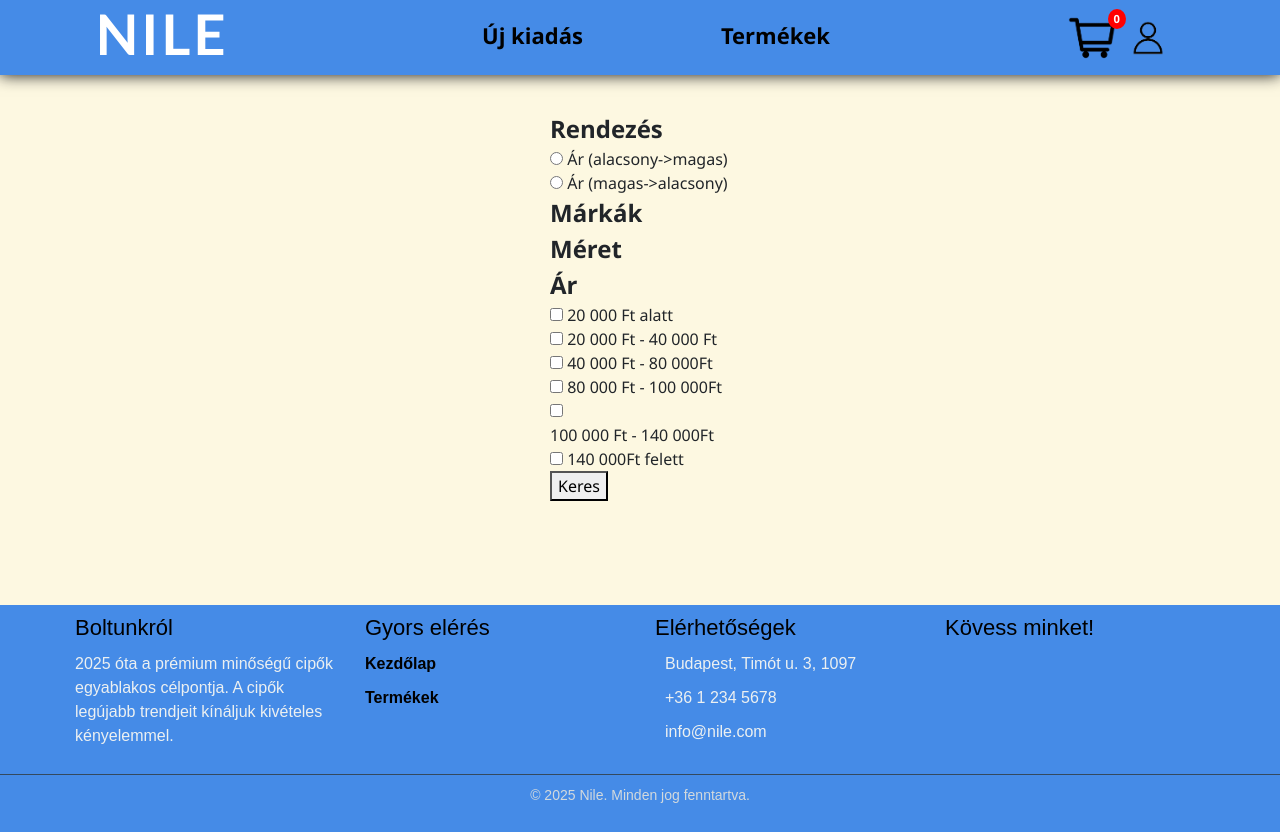
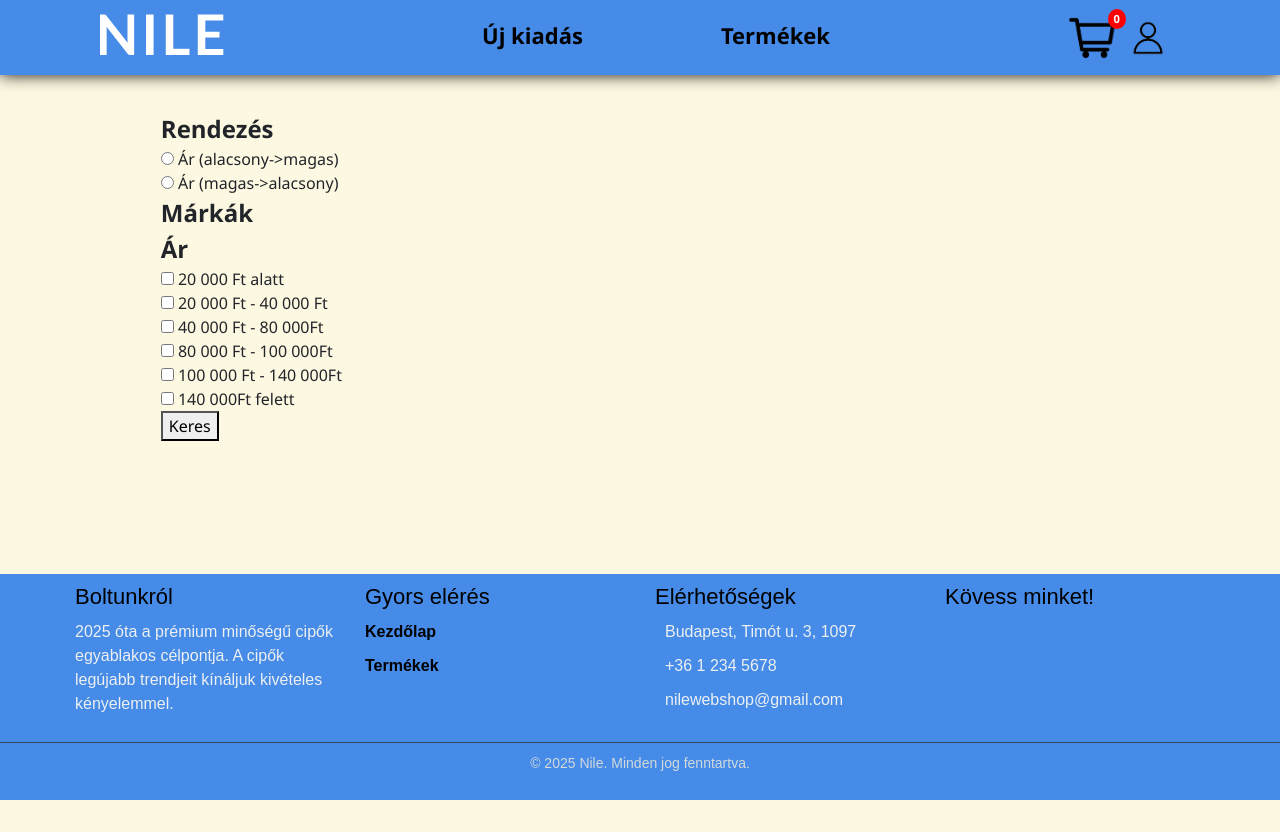
Before and after one commit to dominikgolarics/Webshop, a PHP site: page /termekek in a window 1280 px wide. After the commit the page ends 800 px from the top, so only its background shows below. Run offline with PHP 8.4, Linux system fonts and the light colour scheme; data that the repository does not hold is empty.

Commit message:
style alakitas

```diff
--- a/index.php
+++ b/index.php
@@ -64,7 +64,7 @@ if ($_SERVER["REQUEST_METHOD"] == "POST") {
 
 				foreach($result as $cipo){
 					echo '<li data-termek-id="'.$cipo['id'].'">';
-						echo '<img src="'.$cipo['elso_kep'].'">';
+						echo '<img src="/'.$cipo['elso_kep'].'">';
 						echo '<div class="item-info">';
 							echo '<p>'.$cipo['nev'].'</p>';
 							echo '<small>Ár: '.$cipo['ar'].' Ft</small>';
@@ -126,6 +126,7 @@ if ($_SERVER["REQUEST_METHOD"] == "POST") {
 			</header>
 		</div>
 	<?php endif; ?>
+	<div id="main-wrapper">
 		<?php
 		if ($_GET['page'] == 'fooldal') {
 			require 'home.php';
@@ -148,6 +149,7 @@ if ($_SERVER["REQUEST_METHOD"] == "POST") {
 		}
 
 		?>
+	</div>
 	<?php if (!$kulonOldal): ?>
 		<footer class="site-footer">
 			<div class="footer-container">
@@ -172,7 +174,7 @@ if ($_SERVER["REQUEST_METHOD"] == "POST") {
 					<ul class="contact-info">
 						<li><i class="fas fa-map-marker-alt"></i> Budapest, Timót u. 3, 1097</li>
 						<li><i class="fas fa-phone"></i> +36 1 234 5678</li>
-						<li><i class="fas fa-envelope"></i> info@nile.com</li>
+						<li><i class="fas fa-envelope"></i> nilewebshop@gmail.com</li>
 					</ul>
 				</div>
 
--- a/kosar_torol.php
+++ b/kosar_torol.php
@@ -1,7 +1,6 @@
 <?php
 session_start();
 require "database/db_connect.php";
-
 $termek_id = $_POST['termek_id'] ?? null;
 $user_id = $_SESSION['user_id'] ?? null;
 
--- a/register.php
+++ b/register.php
@@ -145,7 +145,7 @@
 								class="form-control"
 								id="psw"
 								type="password"
-								placeholder="Legalább 6 karakter"
+								placeholder="Legalább 8 karakter"
 								name="psw"
 								required
 							/>
--- a/script.js
+++ b/script.js
@@ -115,28 +115,41 @@ $(document).ready(function () {
 
     });
 
-    $('#cart-icon-wrapper').on('click', function() {
-		$('#cart-dropdown').fadeToggle();
-	});
-
-	$(document).on('click', function(e) {
-		if (!$(e.target).closest('#cart-icon-wrapper, #cart-dropdown').length) {
-			$('#cart-dropdown').fadeOut();
+    let cartDropdownVisible = false;
+    $('#cart-icon-wrapper').on('click', function (e) {
+        e.stopPropagation();
+        if (!cartDropdownVisible) {
+            $('#cart-dropdown').fadeIn(200);
+            cartDropdownVisible = true;
+        } else {
+            $('#cart-dropdown').fadeOut(200);
+            cartDropdownVisible = false;
         }
     });
 
-    $(document).on('click', '.remove-item', function () {
+    $('#cart-dropdown').on('click', function (e) {
+        e.stopPropagation();
+    });
+
+    $(document).on('click', function () {
+        if (cartDropdownVisible) {
+            $('#cart-dropdown').fadeOut(200);
+            cartDropdownVisible = false;
+        }
+    });
+
+    $('.remove-item').on('click', function () {
         const item = $(this).closest('li');
         const termekId = item.data('termek-id'); // <li data-termek-id="...">
-
         $.ajax({
-            url: 'kosar_torol.php',
+            url: '/kosar_torol.php',
             type: 'POST',
             data: {
                 termek_id: termekId
             },
             success: function (res) {
                 const json = JSON.parse(res);
+                console.log(res);
                 if (json.status === "ok") {
                     item.fadeOut(200, function () {
                         $(this).remove();
@@ -195,65 +208,6 @@ $(document).ready(function () {
             }
         });
     });
-
-
-    document.getElementById("mentes").addEventListener("click", function(){
-        const nev = document.getElementById('nev').value;
-        const irszam = document.getElementById('irszam').value;
-        const cim = document.getElementById('cim').value;
-        const varos = document.getElementById('varos').value;
-        const email = document.getElementById('email').value;
-        const telszam = document.getElementById('telefon').value;
-
-        $.ajax({
-            type: "POST",
-            url: "/mentes.php",
-            data:{
-                nev:nev,
-                iranyitoszam:irszam,
-                cim:cim,
-                varos:varos,
-                email:email,
-                telefonszam:telszam
-            },
-            success: function(valasz){
-                $("body").append(`
-                    <div id="popup-mentes" style="
-                        position: fixed;
-                        top: 70px;
-                        left: 50%;
-                        transform: translateX(-50%);
-                        background-color: rgba(76, 175, 80, 0.95);
-                        color: white;
-                        padding: 15px 30px;
-                        border-radius: 12px;
-                        box-shadow: 0 0 15px rgba(0,0,0,0.3);
-                        z-index: 10000;
-                        font-size: 20px;
-                        font-weight: bold;
-                        text-align: center;
-                        display: none;
-                    ">
-                        ✅ Adatok mentve!
-                    </div>
-                `);
-
-                $("#popup-mentes").fadeIn(300, function () {
-                    setTimeout(function () {
-                        $("#popup-mentes").fadeOut(600, function () {
-                            $(this).remove();
-                        });
-                    }, 2500);
-                });
-            }
-        })
-    });
-});
-
-function showImage(img) {
-    let previewDiv = document.getElementById("nagy-kep");
-    previewDiv.innerHTML = `<img id='nagy-nezet' class="img-fluid" src="${img.src}">`;
-}
 
     // Adatok mentése
     $(document).on('click', '#mentes', function(){
@@ -333,6 +287,15 @@ $(document).on('click', '#ujjelszomentes', function(){
         })
     });
 
+});
+
+function showImage(img) {
+    let previewDiv = document.getElementById("nagy-kep");
+    previewDiv.innerHTML = `<img id='nagy-nezet' class="img-fluid" src="${img.src}">`;
+}
+
+
+
 // 1. betölt oldal -> minden cipo-t lekér és betölt
 // 2. filter opció kiválasztása
 // 3. cipok filter által lekérdez és betölt
--- a/style/fejlec.css
+++ b/style/fejlec.css
@@ -24,6 +24,7 @@
   z-index: 100;
   background: rgb(69, 139, 231);
   box-shadow: 0px 0px 15px 0px #111;
+  width: 100%;
 }
 
 /* Működik valahogyan */
--- a/style/kosar.css
+++ b/style/kosar.css
@@ -16,7 +16,7 @@
 }
 
 #cart-dropdown {
-	position: absolute;
+	position: fixed;
 	top: 60px;
 	right: 10px;
 	width: 300px;
--- a/style/lablec.css
+++ b/style/lablec.css
@@ -4,6 +4,8 @@
     padding: 0px 0 10px;
     margin-top: 20px;
     font-family: 'Arial', sans-serif;
+    width: 100%;
+    margin-top: auto;
 }
 
 .footer-container {
--- a/style/style.css
+++ b/style/style.css
@@ -12,6 +12,20 @@
 
 body {
 	background-color: #fdf8e1;
+}
+
+html, body {
+    height: 100%;
+    margin: 0;
+    padding: 0;
+    display: flex;
+    flex-direction: column;
+}
+
+.main-wrapper {
+    flex: 1;
+	height: 100%;
+	min-height: 80vh;
 }
 
 #kosar {
--- a/style/termekek.css
+++ b/style/termekek.css
@@ -5,23 +5,23 @@
 #filter{
     /* border: 1px solid green; TESZTELÉSRE*/
     height:fit-content;
-    width: 220px;
-    flex: 30%;
-    float: left;
+    max-width: 300px;
+    flex: 1;
     padding: 20px;
+    margin-left: 10%;
 }
 
 #termekek-lista{
-    flex: 70%;
-    float: right;
+    flex: 3;
     /* border: 1px solid black; TESZTELÉSRE */
 }
 
 #cipo-termekek{
-    display: flexbox;
+    display: flex;
+	justify-content: center;
     /* border: 2px solid red; TESZTELÉSRE*/
     padding: 1rem 1rem 4rem;
-    flex-wrap: wrap;
+    width: 100%;
 }
 
 #minden-cipo{
--- a/termekek.php
+++ b/termekek.php
@@ -56,23 +56,6 @@
 						}
 					?>
 				</div>
-				<div id="rendezes-meret">
-					<span id="meret-span" style="font-size: 24px; font-weight: bold;">Méret</span><br>
-					<div  style='display: flex; flex-wrap:wrap;'>
-					<?php
-						$sql= "SELECT * FROM meret"; //WHERE marka_id IN(1) AND meret_id IN(1) AND tipus_id IN(1)
-						$result=$conn->query($sql);
-						$i=0;
-						while ($row=$result->fetch_assoc()) {
-							echo "<div style='flex: 0 0 calc(33.33% - 10px)'>";
-							echo "	<input class='szures' id='meret-".$row['meret']."' value='".$row['meret']."' type='checkbox'>";
-							echo'	<label for="meret-checkbox1">'.$row['meret'].'</label>';
-							echo"</div>";
-							$i++;
-						}
-					?>
-					</div>
-				</div>
 				<div id="rendezes-ar">
 					<span style="font-size: 24px; font-weight: bold;">Ár</span>
 					<div>
```
Also changed, not shown: kosar.php (+0 -57 lines). Lines whose indentation alone changed are shown as unchanged.
